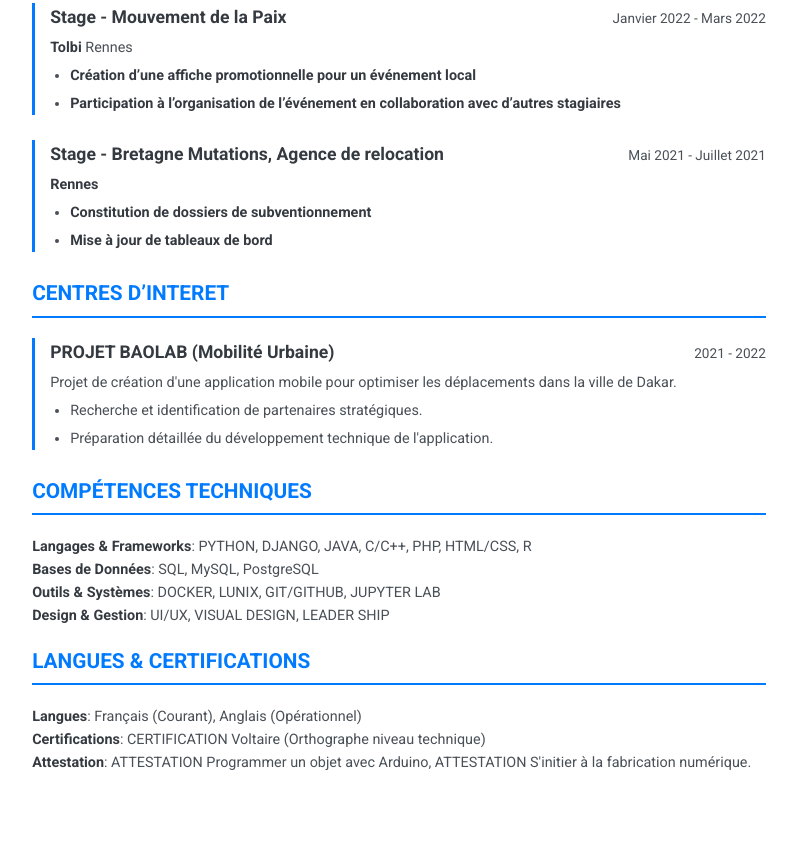
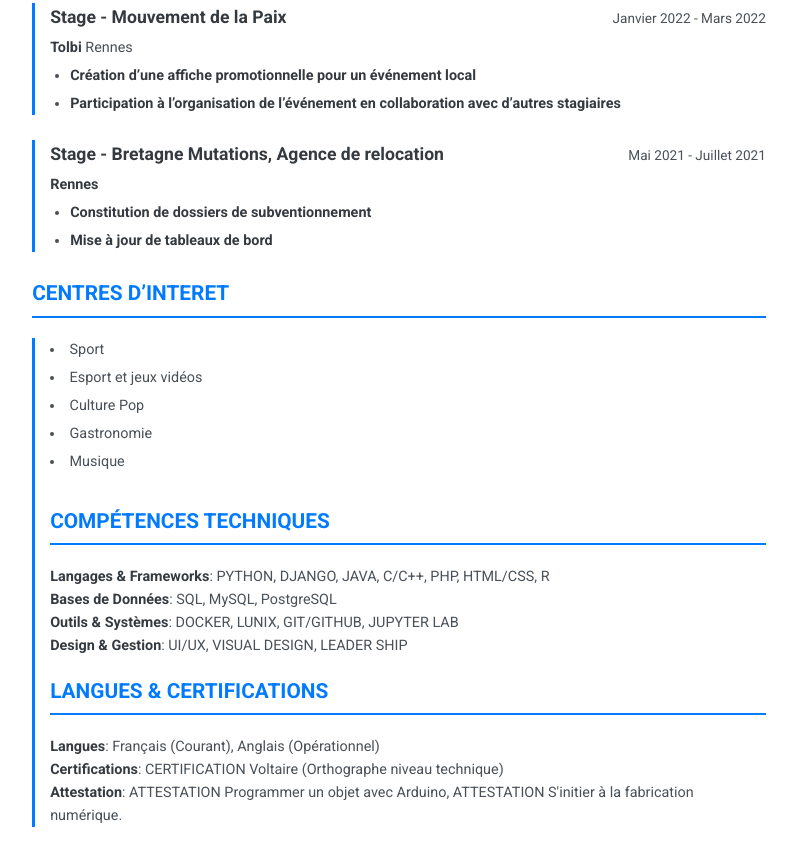
Before and after one commit to nali-333/cv, a plain HTML site: page index.html in a window 1280 px wide. Shown: the part 1232-2097 px from the top of the page, without its empty margins (241-1038 px from the left). Before the commit the page ends 2046 px from the top, so only its background shows below. Drawn offline with Linux system fonts and the light colour scheme.

Commit message:
Update index.html

```diff
--- a/index.html
+++ b/index.html
@@ -285,14 +285,14 @@
             <h2 class="section-title">CENTRES D’INTERET</h2>
             <div class="experience-item">
                 <div class="item-header">
-                    <h3>PROJET BAOLAB (Mobilité Urbaine)</h3>
-                    <span>2021 - 2022</span>
-                </div>
+
                 <div class="item-details">
-                    <p>Projet de création d'une application mobile pour optimiser les déplacements dans la ville de Dakar.</p>
-                    <ul>
-                        <li>Recherche et identification de partenaires stratégiques.</li>
-                        <li>Préparation détaillée du développement technique de l'application.</li>
+
+                        <li>Sport</li>
+                        <li>Esport et jeux vidéos</li>
+                    <li>Culture Pop</li>
+                    <li>Gastronomie</li>
+                    <li>Musique</li>
                     </ul>
                 </div>
             </div>
```
